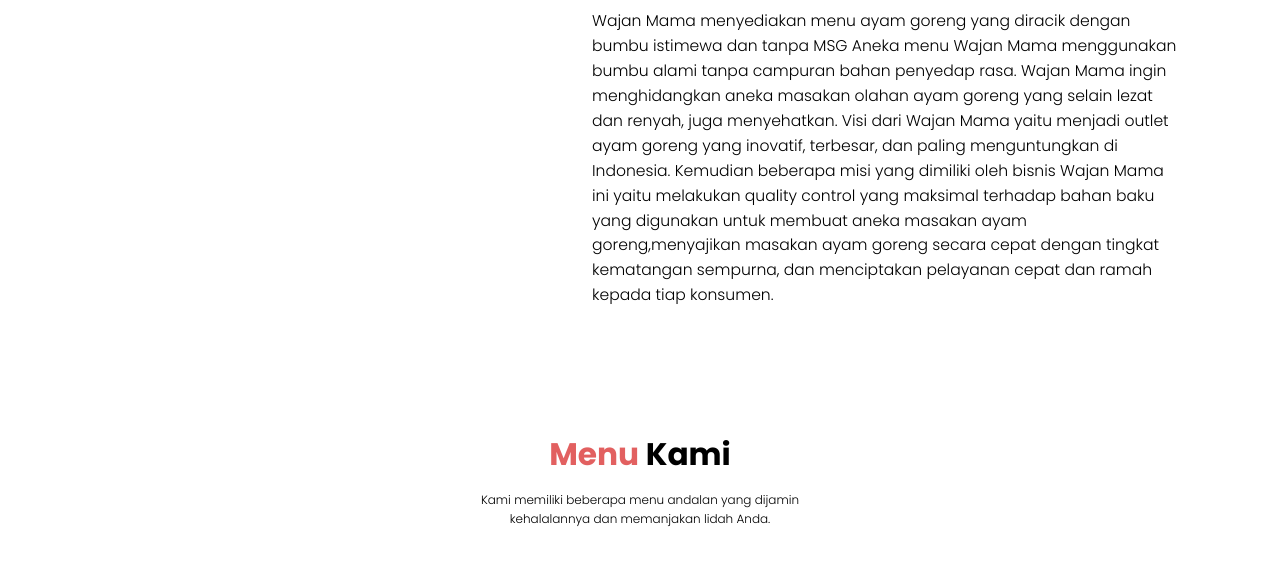
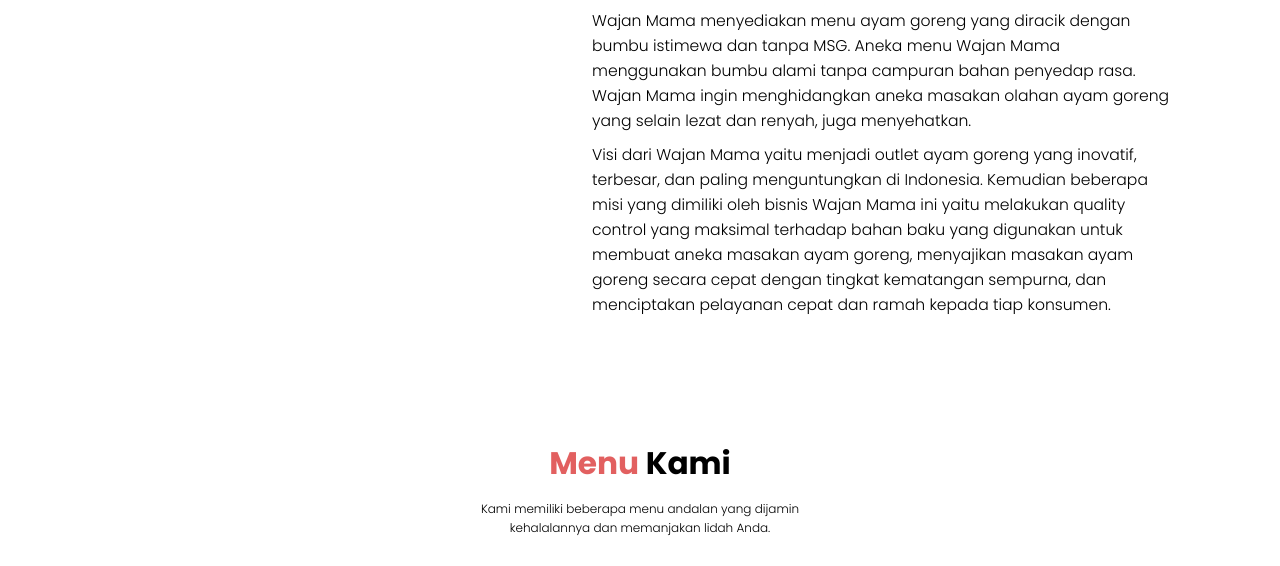
Before and after one commit to farhahadzkia/webstatis7, a plain HTML site: page web_statis/uts.html in a window 1280 px wide. Shown: the part 1012-1578 px from the top of the page. Drawn offline with nearby package versions, Linux system fonts and the light colour scheme.

Commit message:
uts.html

```diff
--- a/web_statis/uts.html
+++ b/web_statis/uts.html
@@ -43,6 +43,7 @@
       </div>
     </nav>
     <!-- Navbar end -->
+
      <!-- Hero Section start -->
   <section class="hero" id="home">
       <main class="content">
@@ -53,6 +54,7 @@
     </div>
   </section>
   <!-- Hero Section end -->
+
     <!-- About Section Start -->
     <section id="about" class="about">
       <h2><span>Tentang</span> Kami</h2>
@@ -62,7 +64,10 @@
         </div>
         <div class="content">
           <h3>Kenapa memilih Wajan Mama ?</h3>
-          <p> Wajan Mama menyediakan menu ayam goreng yang diracik dengan bumbu istimewa dan tanpa MSG Aneka menu Wajan Mama menggunakan bumbu alami tanpa campuran bahan penyedap rasa. Wajan Mama ingin menghidangkan aneka masakan olahan ayam goreng yang selain lezat dan renyah, juga menyehatkan. Visi dari Wajan Mama yaitu menjadi outlet ayam goreng yang inovatif, terbesar, dan paling menguntungkan di Indonesia. Kemudian beberapa misi yang dimiliki oleh bisnis Wajan Mama ini yaitu melakukan quality control yang maksimal terhadap bahan baku yang digunakan untuk membuat aneka masakan ayam goreng,menyajikan masakan ayam goreng secara cepat dengan tingkat kematangan sempurna, dan menciptakan pelayanan cepat dan ramah kepada tiap konsumen.  </p>
+          <p> Wajan Mama menyediakan menu ayam goreng yang diracik dengan bumbu istimewa dan tanpa MSG. Aneka menu Wajan Mama menggunakan bumbu alami tanpa campuran bahan penyedap rasa. Wajan Mama ingin menghidangkan aneka masakan olahan ayam goreng yang selain lezat dan renyah, juga menyehatkan.</p>
+            <p>Visi dari Wajan Mama yaitu menjadi outlet ayam goreng yang inovatif, terbesar, dan paling menguntungkan di Indonesia. Kemudian beberapa misi yang dimiliki oleh bisnis Wajan Mama ini yaitu melakukan quality control yang maksimal terhadap bahan baku yang digunakan untuk membuat aneka masakan ayam goreng, menyajikan masakan ayam goreng secara cepat dengan tingkat kematangan sempurna, dan menciptakan pelayanan cepat dan ramah kepada tiap konsumen.  </p>
+        </div>
+
         </div>
 
 
```
